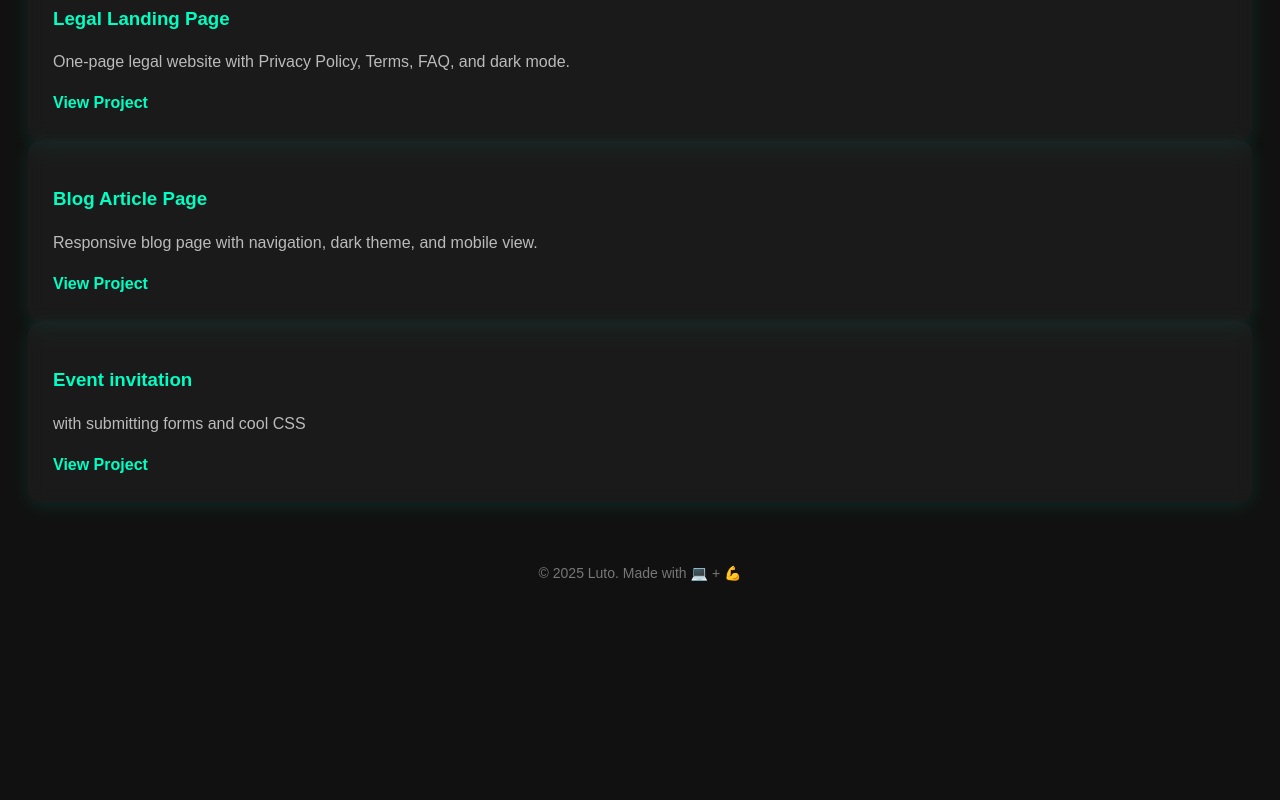
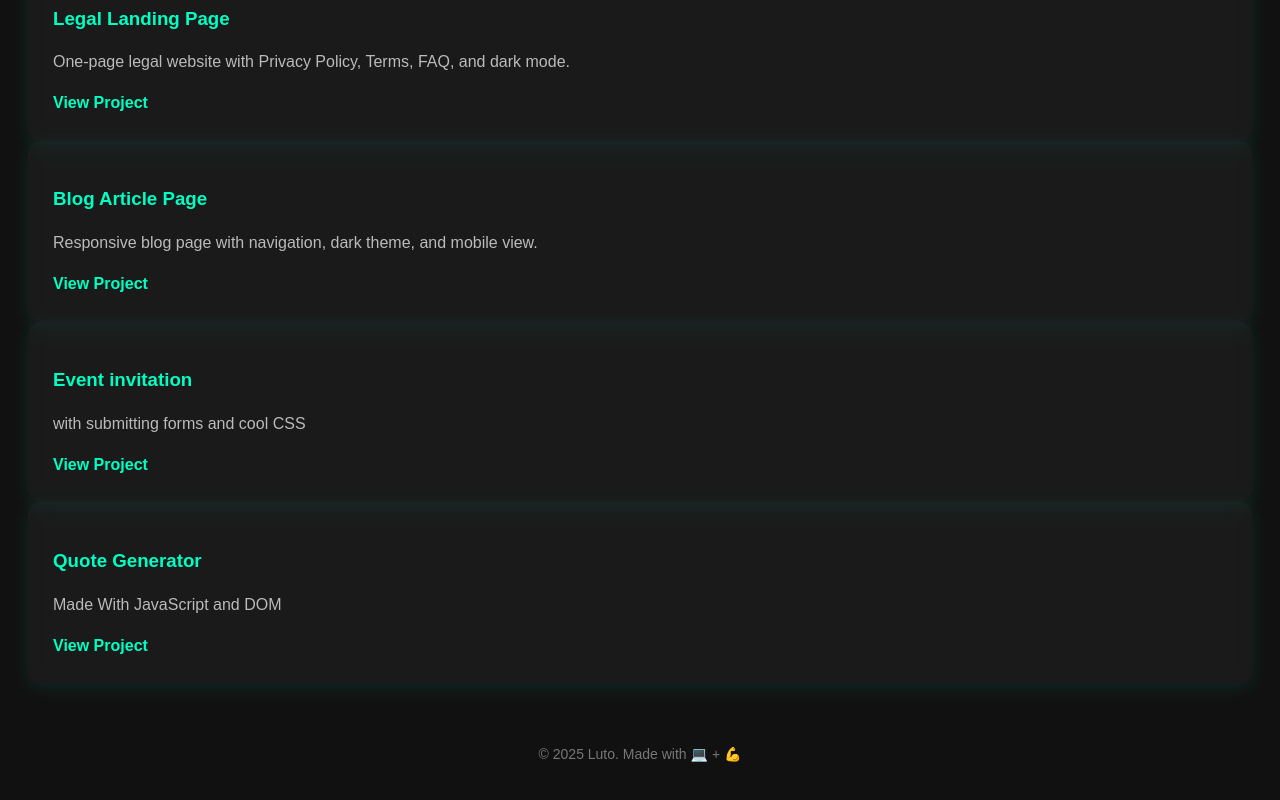
Before and after one commit to LUTO-DEV/myportfolio, a plain HTML site: page projects.html in a window 1280 px wide. Shown: the part 310-1110 px from the top of the page. Before the commit the page ends 937 px from the top, so only its background shows below. Drawn offline with Linux system fonts and the light colour scheme.

Commit message:
projects.html

```diff
--- a/projects.html
+++ b/projects.html
@@ -38,6 +38,11 @@
       <p>with submitting forms and cool CSS</p>
       <a href="https://luto-dev.github.io/eventinvitation/" target="_blank">View Project</a>
     </div>
+    <div class="project-card">
+      <h3>Quote Generator</h3>
+      <p>Made With JavaScript and DOM</p>
+      <a href="https://luto-dev.github.io/quotegenerator/" target="_blank">View Project</a>
+    </div>
 
   </main>
 
```
